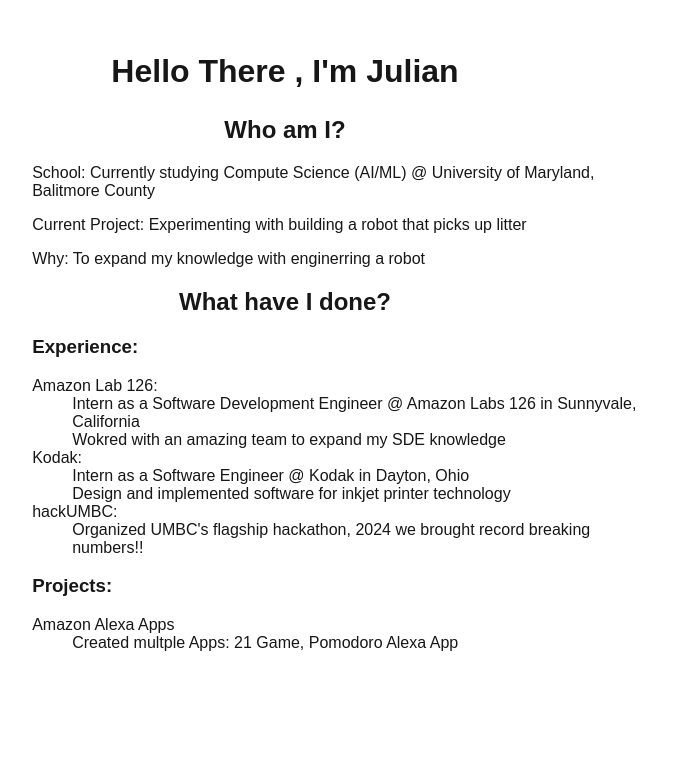
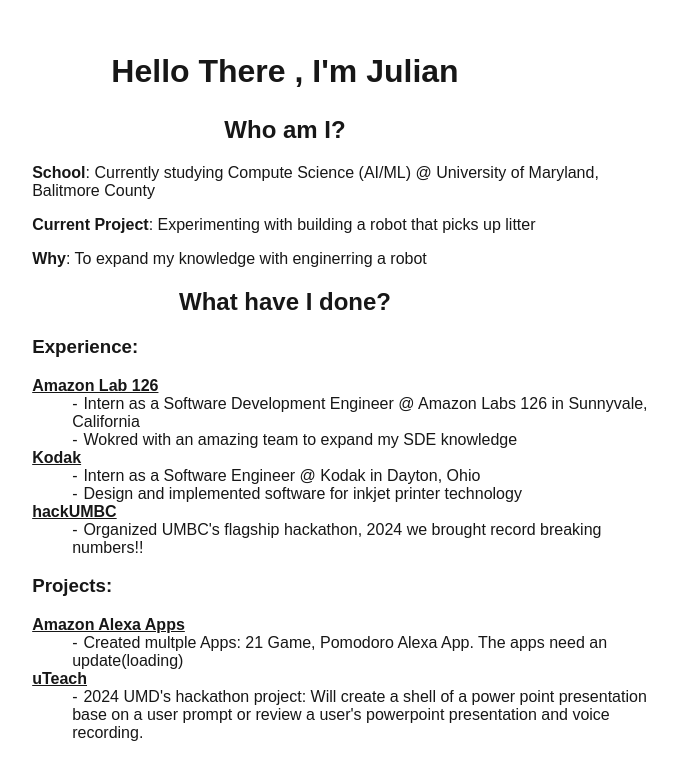
Before and after one commit to JulianChavez/JulianChavezWebsite, a Next.js app: page / in a window 1280 px wide. Shown: the top 780 px of the page, without its empty margins (355-1032 px from the left). Built offline with nearby package versions, Linux system fonts and the light colour scheme.

Commit message:
Updated styling in the about page

```diff
--- a/app/components/about.tsx
+++ b/app/components/about.tsx
@@ -10,9 +10,9 @@
             <div>
                 <h2 className='center-header'>Who am I?</h2>
                 <div className='center-section'>
-                    <p>School: Currently studying Compute Science (AI/ML) @ University of Maryland, Balitmore County</p>
-                    <p>Current Project: Experimenting with building a robot that picks up litter</p>
-                    <p>Why: To expand my knowledge with enginerring a robot</p>
+                    <p><span className='font-bold'>School</span>: Currently studying Compute Science (AI/ML) @ University of Maryland, Balitmore County</p>
+                    <p><span className='font-bold'>Current Project</span>: Experimenting with building a robot that picks up litter</p>
+                    <p><span className='font-bold'>Why</span>: To expand my knowledge with enginerring a robot</p>
                 </div>
             </div>
             <div>
@@ -20,19 +20,22 @@
                 <div className='center-section'>
                     <h3>Experience:</h3>
                     <dl>
-                        <dt>Amazon Lab 126:</dt>
-                        <dd>Intern as a Software Development Engineer @ Amazon Labs 126 in Sunnyvale, California</dd>
-                        <dd>Wokred with an amazing team to expand my SDE knowledge</dd>
-                        <dt>Kodak:</dt>
-                        <dd>Intern as a Software Engineer @ Kodak in Dayton, Ohio</dd>
-                        <dd>Design and implemented software for inkjet printer technology</dd>
-                        <dt>hackUMBC:</dt>
-                        <dd>Organized UMBC's flagship hackathon, 2024 we brought record breaking numbers!!</dd>
+                        <dt className='font-bold list-section'>Amazon Lab 126</dt>
+                        <dd className='dash'>Intern as a Software Development Engineer @ Amazon Labs 126 in Sunnyvale, California</dd>
+                        <dd className='dash'>Wokred with an amazing team to expand my SDE knowledge</dd>
+                        <dt className='font-bold list-section'>Kodak</dt>
+                        <dd className='dash'>Intern as a Software Engineer @ Kodak in Dayton, Ohio</dd>
+                        <dd className='dash'>Design and implemented software for inkjet printer technology</dd>
+                        <dt className='font-bold list-section'>hackUMBC</dt>
+                        <dd className='dash'>Organized UMBC's flagship hackathon, 2024 we brought record breaking numbers!!</dd>
                     </dl>
                     <h3>Projects:</h3>
                     <dl>
-                        <dt>Amazon Alexa Apps</dt>
-                        <dd>Created multple Apps: 21 Game, Pomodoro Alexa App</dd>
+                        <dt className='font-bold list-section'>Amazon Alexa Apps</dt>
+                        <dd className='dash'>Created multple Apps: 21 Game, Pomodoro Alexa App. The apps need an update(loading)
+                        </dd>
+                        <dt className='font-bold list-section'>uTeach</dt>
+                        <dd className='dash'>2024 UMD's hackathon project: Will create a shell of a power point presentation base on a user prompt or review a user's powerpoint presentation and voice recording.</dd>
                     </dl>
                 </div>
             </div>
--- a/app/globals.css
+++ b/app/globals.css
@@ -27,6 +27,10 @@
   .cursor:after {
     content: "|";
   }
+  .dash:before{
+    content: "-";
+    padding-right: 1%;
+  }
 }
 
 body {
@@ -48,3 +52,7 @@
   margin: 0 auto;
   padding-left: 10%;
 }
+
+.list-section {
+  text-decoration: underline;
+}
```
